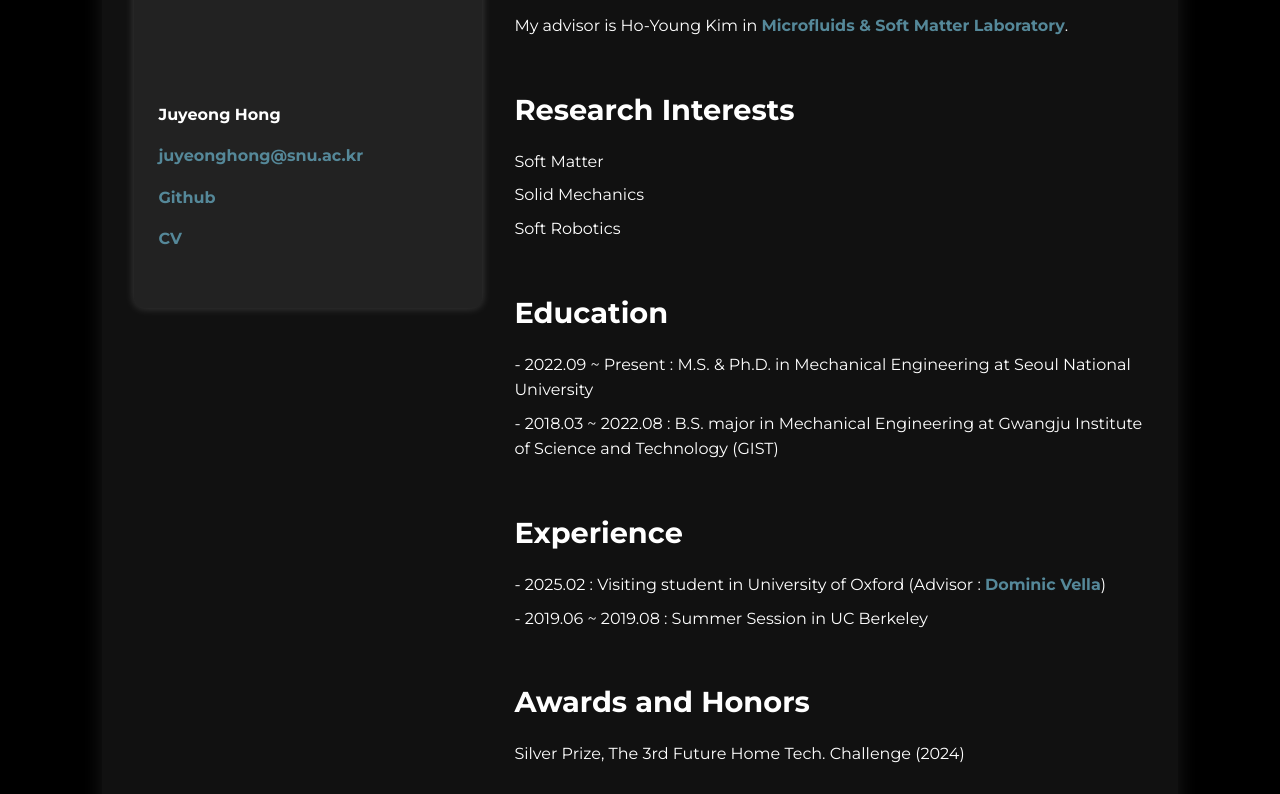
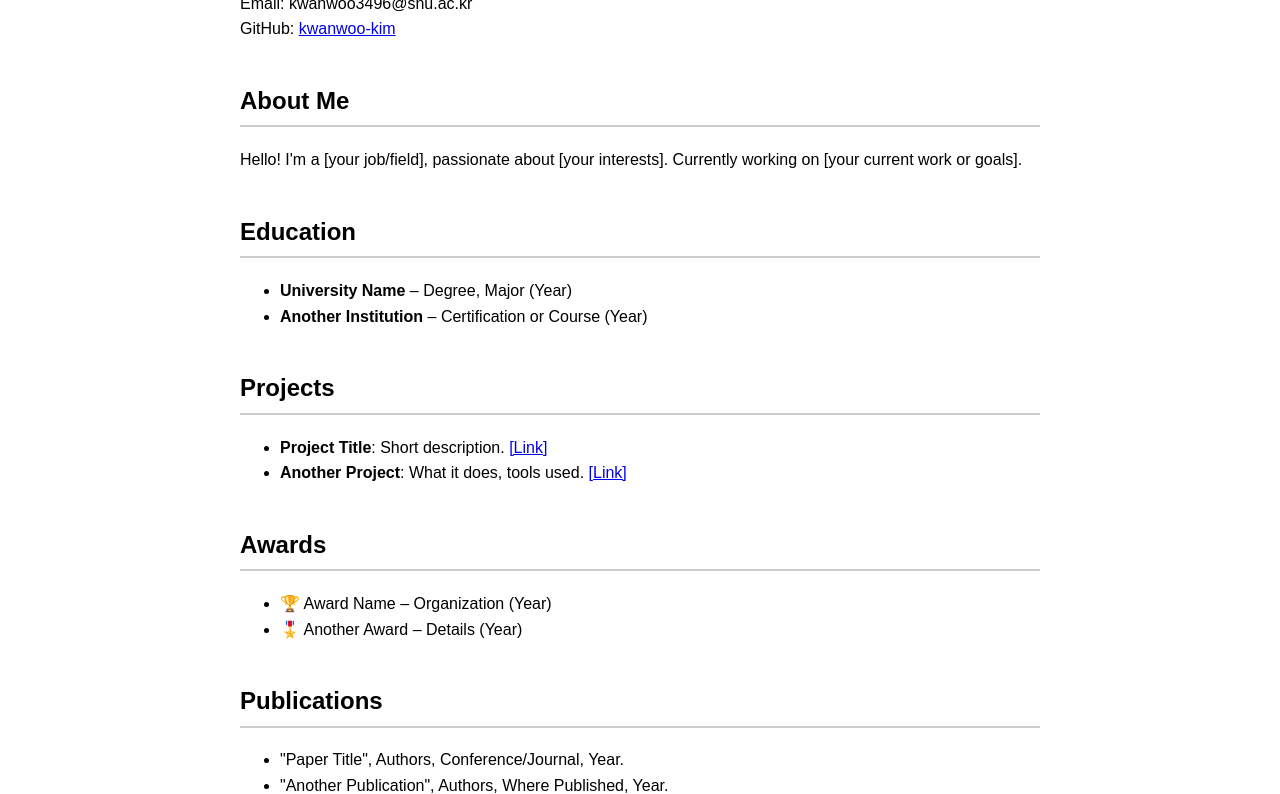
Before and after one commit to kwanwoo-kim/welcome, a plain HTML site: page index.html in a window 1280 px wide. Shown: the part 172-966 px from the top of the page. Drawn offline with Linux system fonts and the light colour scheme.

Commit message:
index.html

```diff
--- a/index.html
+++ b/index.html
@@ -1,163 +1,76 @@
 <!DOCTYPE html>
-<html lang="ko">
+<html lang="en">
 <head>
-  <meta charset="UTF-8">
-  <meta name="viewport" content="width=device-width, initial-scale=1.0">
-  <title>juyeong-hong.github.io</title>
-  <link href="https://fonts.googleapis.com/css2?family=Montserrat:wght@300;400;700&display=swap" rel="stylesheet">
+  <meta charset="UTF-8" />
+  <meta name="viewport" content="width=device-width, initial-scale=1.0"/>
+  <title>Kwanwoo Kim</title>
   <style>
     body {
-      margin: 0;
-      padding: 0;
-      background-color: #000;
-      color: #fff;
-      font-family: "Montserrat", sans-serif;
+      font-family: Arial, sans-serif;
+      max-width: 800px;
+      margin: 0 auto;
+      padding: 20px;
       line-height: 1.6;
-      display: flex;
-      justify-content: center;
-      align-items: center;
-      min-height: 100vh;
     }
-
-    .profile-container {
-      display: flex;
-      width: 80%;
-      max-width: 1200px;
-      margin: 0 auto;
-      padding: 2rem;
-      background-color: #111;
-      border-radius: 10px;
-      box-shadow: 0 0 20px rgba(255, 255, 255, 0.1);
+    header, section {
+      margin-bottom: 40px;
     }
-
-    .profile-box {
-      width: 300px;
-      background-color: #222;
-      padding: 1.5rem;
-      border-radius: 10px;
-      box-shadow: 0 0 10px rgba(255, 255, 255, 0.2);
-      text-align: left;
-      margin-right: 2rem;
-      flex-shrink: 0;
-      height: auto;
-      position: relative;
+    h1, h2 {
+      border-bottom: 2px solid #ccc;
+      padding-bottom: 5px;
     }
-
-    .profile-box-fixed {
-      height: 400px;
-      display: flex;
-      flex-direction: column;
-      justify-content: space-between;
-      align-items: flex-start;
-    }
-
-    .profile-img {
-      width: 200px;
-      height: auto;
+    img.profile {
+      max-width: 150px;
       border-radius: 50%;
-      margin-bottom: 1rem;
-      box-shadow: 0 0 10px rgba(255, 255, 255, 0.2);
-      align-self: center;
-    }
-
-    .profile-box a {
-      color: #589f;
-      text-decoration: none;
-    }
-
-    .profile-box a:hover {
-      color: #58af;
-    }
-
-    .content {
-      flex: 1;
-    }
-
-    section {
-      margin-bottom: 3rem;
-    }
-
-    section h2 {
-      font-size: 1.8rem;
-      font-weight: 700;
-      margin-bottom: 1rem;
-    }
-
-    ul {
-      list-style: none;
-      padding: 0;
-    }
-
-    ul li {
-      margin-bottom: 0.5rem;
-    }
-
-    .custom-link {
-      color: #589f;
-      text-decoration: none;
-      font-weight: bold;
-    }
-
-    .custom-link:hover {
-      color: #580f;
     }
   </style>
 </head>
 <body>
-  <main>
-    <div class="profile-container">
 
-      <div class="profile-box profile-box-fixed">
-        <img src="image.jpg" alt="Profile Picture" class="profile-img">
-        <ul>
-          <p><strong>Juyeong Hong</strong></p>
-          <p><strong><a href="mailto:juyeonghong@snu.ac.kr" class="custom-link" >juyeonghong@snu.ac.kr</a></strong></p>
-          <p><strong><a href="https://github.com/Juyeong-Hong" target="_blank" class="custom-link" >Github</a></strong></p>
-          <p><strong><a href="Juyeong-CV.pdf" target="_blank" class="custom-link">CV</a></strong></p>
-        </ul>
-      </div>
+  <header>
+    <h1>Kwanwoo Kim</h1>
+    <img src="your-photo.jpg" alt="Your Photo" class="profile"/>
+    <p>Email: kwanwoo3496@snu.ac.kr<br>
+       GitHub: <a href="https://github.com/kwanwoo-kim">kwanwoo-kim</a>
+    </p>
+  </header>
 
-
-      <div class="content">
-        <section id="about">
+  <section>
     <h2>About Me</h2>
-          <p>I am a MS-PhD combined course student in Mechanical Engineering at Seoul National Univ.</p>
-          <p>My advisor is Ho-Young Kim</a> in <a href="https://fluids.snu.ac.kr/" class="custom-link">Microfluids & Soft Matter Laboratory</a>.</p>
+    <p>Hello! I'm a [your job/field], passionate about [your interests]. Currently working on [your current work or goals].</p>
   </section>
 
-        <section id="research">
-          <h2>Research Interests</h2>
+  <section>
+    <h2>Education</h2>
     <ul>
-            <li>Soft Matter</li>
-            <li>Solid Mechanics</li>
-            <li>Soft Robotics</li>
+      <li><strong>University Name</strong> – Degree, Major (Year)</li>
+      <li><strong>Another Institution</strong> – Certification or Course (Year)</li>
     </ul>
   </section>
 
-        <section id="education">
-          <h2>Education</h2>
+  <section>
+    <h2>Projects</h2>
     <ul>
-            <li> - 2022.09 ~ Present : M.S. & Ph.D. in Mechanical Engineering at Seoul National University</li>
-            <li> - 2018.03 ~ 2022.08 : B.S. major in Mechanical Engineering at Gwangju Institute of Science and Technology (GIST)</li>
+      <li><strong>Project Title</strong>: Short description. <a href="#">[Link]</a></li>
+      <li><strong>Another Project</strong>: What it does, tools used. <a href="#">[Link]</a></li>
     </ul>
   </section>
 
-        <section id="experience">
-          <h2>Experience</h2>
+  <section>
+    <h2>Awards</h2>
     <ul>
-            <li> - 2025.02 : Visiting student in University of Oxford (Advisor : <a href="https://people.maths.ox.ac.uk/vella/" class="custom-link">Dominic Vella</a>)</li>
-            <li> - 2019.06 ~ 2019.08 : Summer Session in UC Berkeley</li>
+      <li>🏆 Award Name – Organization (Year)</li>
+      <li>🎖️ Another Award – Details (Year)</li>
     </ul>
   </section>
 
-        <section id="awards">
-          <h2>Awards and Honors</h2>
+  <section>
+    <h2>Publications</h2>
     <ul>
-            <li>Silver Prize, The 3rd Future Home Tech. Challenge (2024)</li>
+      <li>"Paper Title", Authors, Conference/Journal, Year.</li>
+      <li>"Another Publication", Authors, Where Published, Year.</li>
     </ul>
   </section>
-      </div>
-    </div>
-  </main>
+
 </body>
 </html>
```
Lines whose indentation alone changed are shown as unchanged.
